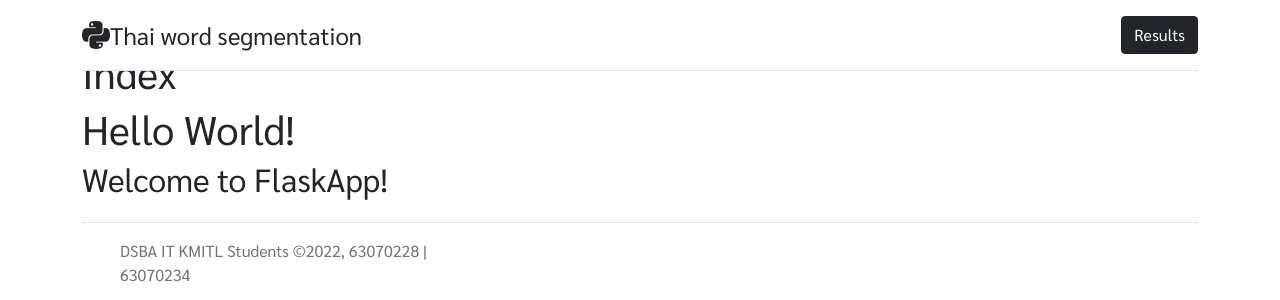
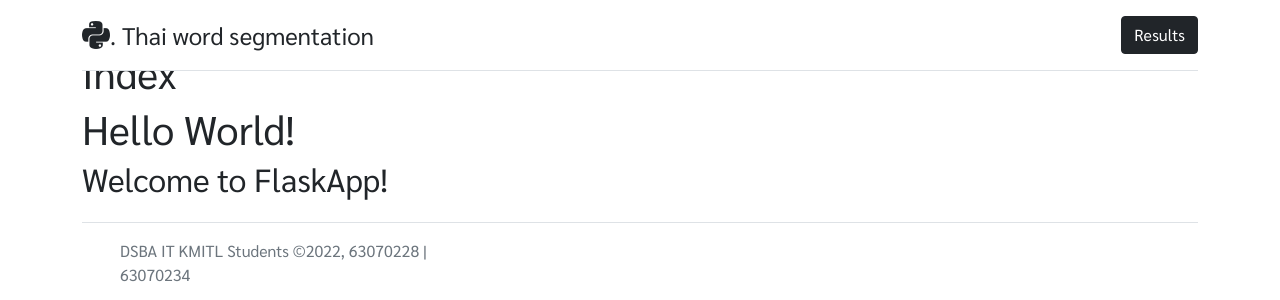
Before and after one commit to film8844/Flask-API-Thai-Word-Segmentaion, a Flask app: template templates/index.html in a window 1280 px wide. Shown: the top 300 px of the page. Run offline with Flask 2, Linux system fonts and the light colour scheme; the template is opened without the code that fills it, so the values that code supplies are empty; some libraries are stand-ins or nearby versions.

Commit message:
fix base

```diff
--- a/templates/base.html
+++ b/templates/base.html
@@ -32,8 +32,8 @@
         <header class="bg-white d-flex flex-wrap justify-content-center py-3 mb-4 border-bottom">
             <a href="{{ url_for('hello') }}"
                 class="d-flex align-items-center mb-3 mb-md-0 me-md-auto text-dark text-decoration-none">
-                <i class="fab fa-python" style="font-size: 2rem;"> </i>
-                <span class="fs-4">  Thai word segmentation</span>
+                <i class="fab fa-python" style="font-size: 2rem;"></i>
+                <span class="fs-4">. Thai word segmentation</span>
             </a>
 
             <ul class="nav nav-pills ">
```
